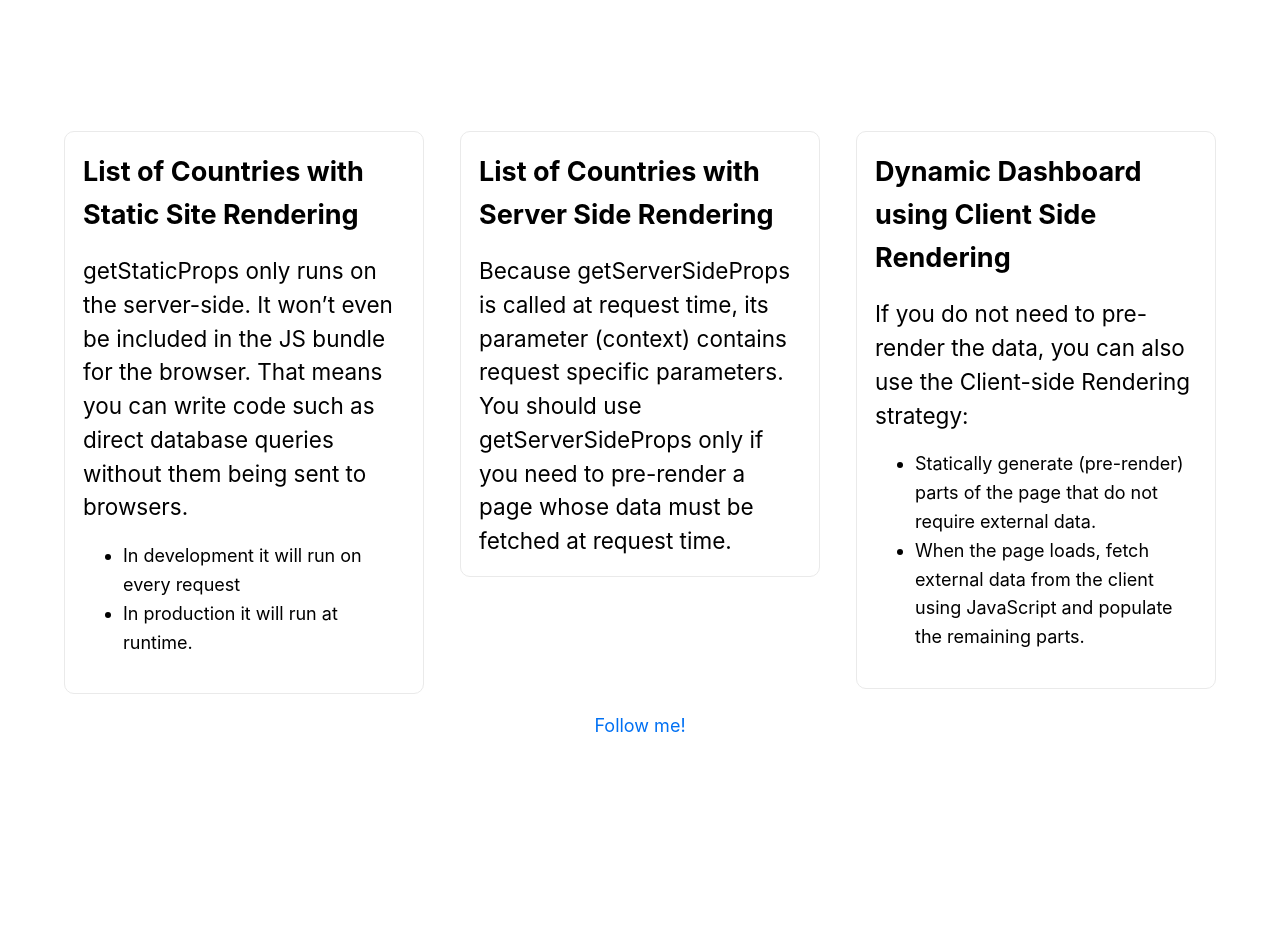
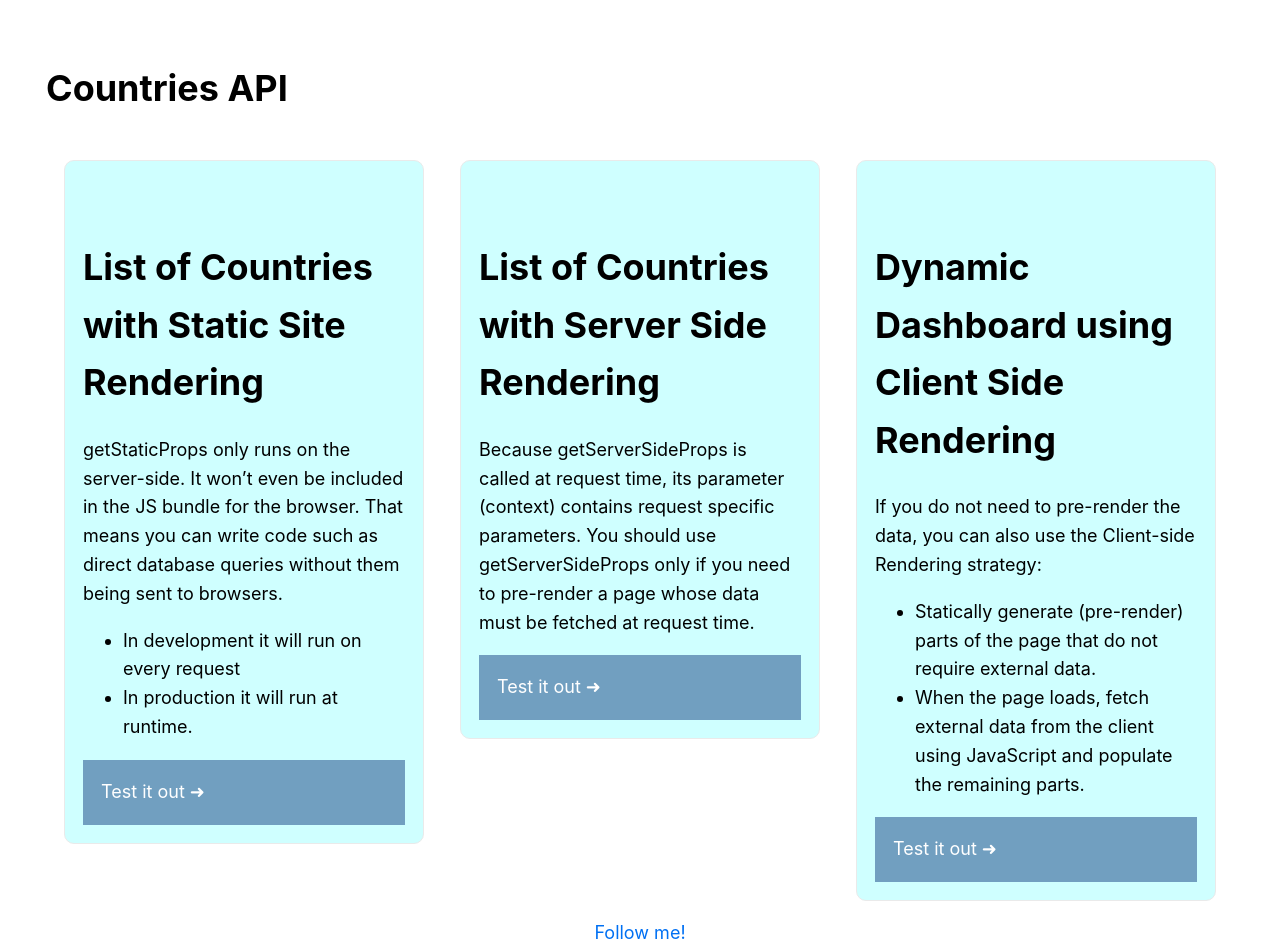
Before and after one commit to rominavarela-practicas/web-frameworks, a Next.js app in the folder nextjs/: page / in a window 1280 px wide. Before the commit the page ends 800 px from the top, so only its background shows below. Built offline with nearby package versions, Linux system fonts and the light colour scheme.

Commit message:
Imprive style

```diff
--- /dev/null
+++ b/nextjs/components/card/Card.js
@@ -0,0 +1,15 @@
+import Link from 'next/link'
+import styles from './Card.module.scss'
+
+export default function Card({ title, href, children }) {
+
+  return (
+    <div className={styles.cardContainer}>
+      <div className={styles.card}>
+          <h1>{ title }</h1>
+          { children }
+          <Link className={styles.card.bottomLink} href={ href }>Test it out ➜ </Link>
+      </div>
+    </div>
+  )
+}
--- /dev/null
+++ b/nextjs/components/card/Card.module.scss
@@ -0,0 +1,28 @@
+.cardContainer {
+    max-width: 20em;
+    display: block;
+    margin: 1em;
+}
+
+.card {
+    padding: 1em;
+    background-color: #cfffff;
+    max-width: 20em;
+    display: block;
+    border: 1px solid #eaeaea;
+    border-radius: 10px;
+    transition: color 0.15s ease, border-color 0.15s ease;
+
+    a {
+        background: #719fc0;
+        width: 100%;
+        display: block;
+        padding: 1em;
+        color: white;
+    }
+
+    a:hover {
+        text-decoration: none;
+        background: #3596dc;
+    }
+}
--- a/nextjs/pages/index.js
+++ b/nextjs/pages/index.js
@@ -1,5 +1,6 @@
 import Head from 'next/head'
 import styles from '../styles/Index.module.scss';
+import Card from '../components/card/Card.js';
 
 export default function Home() {
   console.log("Rendering Home");
@@ -11,11 +12,15 @@ export default function Home() {
       </Head>
 
       <main>
+
+      <h1>Countries API</h1>
+
         <div className={styles.grid}>
-          <a href="/static/countries" className={styles.card}>
-            <h3>List of Countries with Static Site Rendering</h3>
+          <Card title="List of Countries with Static Site Rendering" href="/static/countries">
             <p>
-              getStaticProps only runs on the server-side. It won’t even be included in the JS bundle for the browser. That means you can write code such as direct database queries without them being sent to browsers.
+              getStaticProps only runs on the server-side. It won’t even be included in
+              the JS bundle for the browser. That means you can write code such as direct
+              database queries without them being sent to browsers.
             </p>
             <ul>
               <li>
@@ -25,21 +30,17 @@ export default function Home() {
                 In production it will run at runtime.
               </li>
             </ul>
-          </a>
-        </div>
+          </Card>
 
-        <div className={styles.grid}>
-          <a href="/ssr/countries" className={styles.card}>
-            <h3>List of Countries with Server Side Rendering</h3>
+          <Card title="List of Countries with Server Side Rendering" href="/ssr/countries">
             <p>
-              Because getServerSideProps is called at request time, its parameter (context) contains request specific parameters. You should use getServerSideProps only if you need to pre-render a page whose data must be fetched at request time.
+              Because getServerSideProps is called at request time, its parameter (context) contains
+              request specific parameters. You should use getServerSideProps only if you need to pre-render
+              a page whose data must be fetched at request time.
             </p>
-          </a>
-        </div>
+          </Card>
 
-        <div className={styles.grid}>
-          <a href="/swr/countries" className={styles.card}>
-            <h3>Dynamic Dashboard using Client Side Rendering</h3>
+          <Card title="Dynamic Dashboard using Client Side Rendering" href="/swr/countries">
             <p>
               If you do not need to pre-render the data, you can also use the Client-side Rendering strategy:
             </p>
@@ -51,7 +52,7 @@ export default function Home() {
                 When the page loads, fetch external data from the client using JavaScript and populate the remaining parts.
               </li>
             </ul>
-          </a>
+          </Card>
         </div>
       </main>
 
--- a/nextjs/pages/swr/countries/index.js
+++ b/nextjs/pages/swr/countries.js
@@ -1,5 +1,5 @@
 import Head from 'next/head';
-import Layout from '../../../components/layout';
+import Layout from '../../components/layout';
 import axios from "axios";
 import useSWR from 'swr';
 
--- a/nextjs/styles/Index.module.scss
+++ b/nextjs/styles/Index.module.scss
@@ -5,63 +5,16 @@
   flex-direction: column;
   justify-content: center;
   align-items: center;
-}
 
-.title {
-  margin: 0 0 1rem;
-  line-height: 1.15;
-  font-size: 3.6rem;
-  text-align: center;
-
-  a {
-    color: #0070f3;
-    text-decoration: none;
-    :hover,
-    :focus,
-    :active {
-      text-decoration: underline;
-    }
+  h1 {
+    padding-top: 1em;
   }
 }
 
-.description {
-  text-align: center;
-  line-height: 1.5;
-  font-size: 1.5rem;
-}
-
 .grid {
-  display: inline-grid;
-  align-items: center;
-  justify-content: center;
+  display: flex;
   flex-wrap: wrap;
-
   max-width: 80em;
-  margin-top: 3rem;
-}
-
-.card {
-    margin: 1rem;
-    padding: 1rem;
-    text-align: left;
-    color: inherit;
-    text-decoration: none;
-    border: 1px solid #eaeaea;
-    border-radius: 10px;
-    transition: color 0.15s ease, border-color 0.15s ease;
-    display: block;
-    max-width: 20em;
-
-  h3 {
-    margin: 0 0 1rem 0;
-    font-size: 1.5rem;
-  }
-
-  p {
-    margin: 0;
-    font-size: 1.25rem;
-    line-height: 1.5;
-  }
 }
 
 @media (max-width: 600px) {
```
